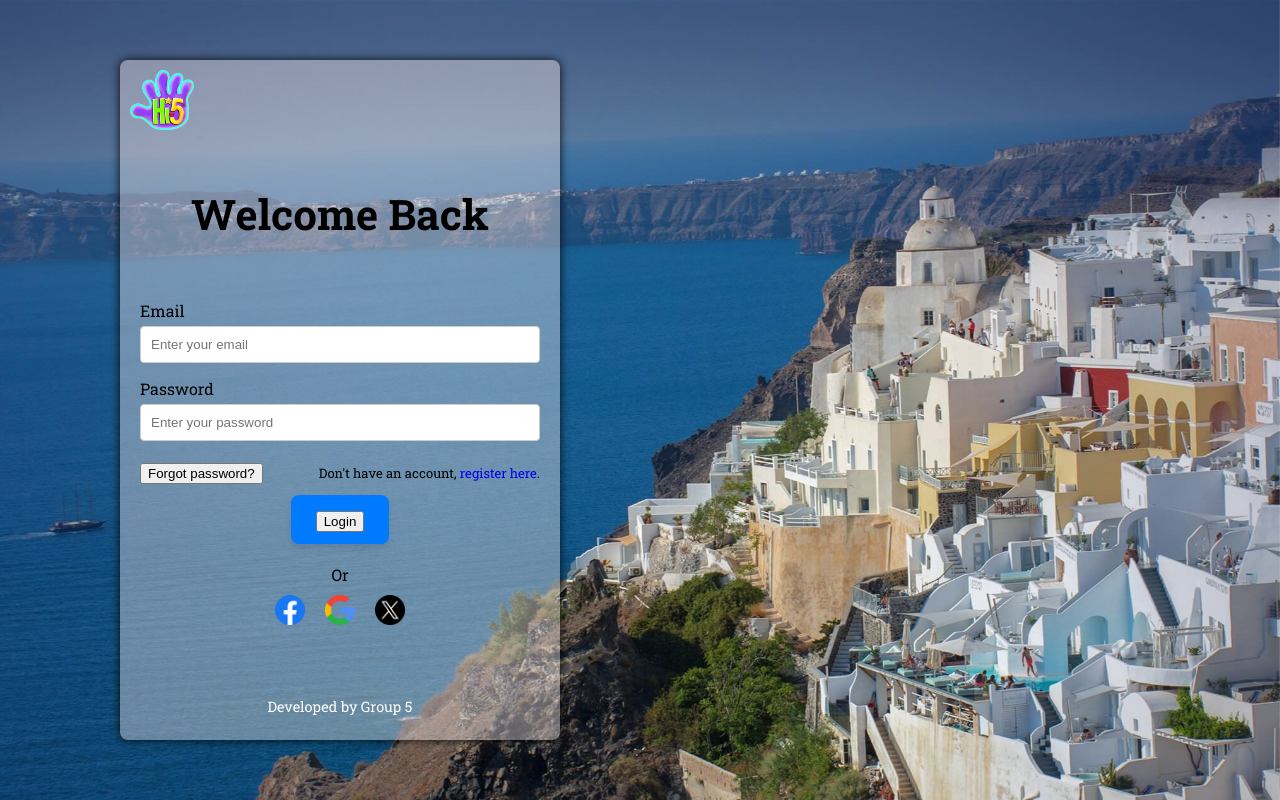
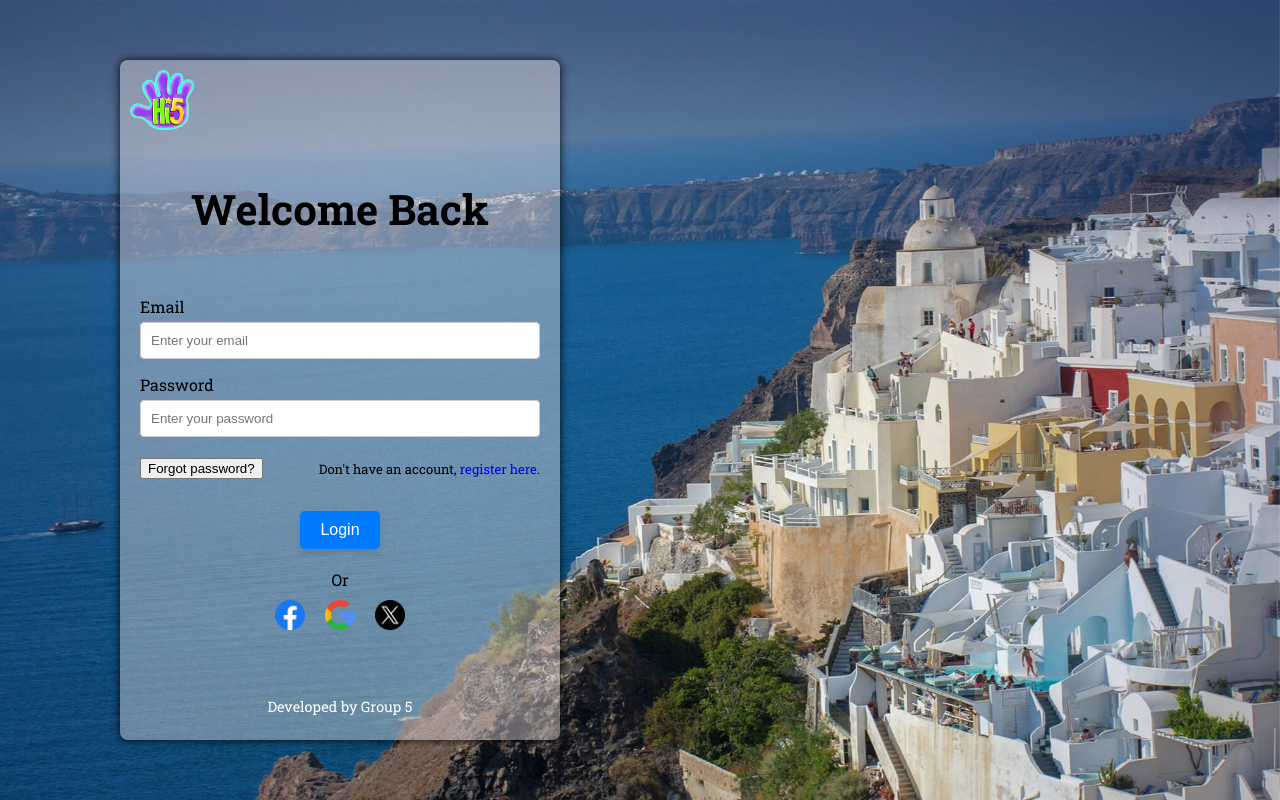
Before and after one commit to LancerLam2k4/AI-Powered-Hotel-Booking-App, a React (Create React App) app in the folder frontend/: page / in a window 1280 px wide. Built offline with nearby package versions, Linux system fonts and the light colour scheme.

Commit message:
Update Login.js

```diff
--- a/frontend/src/components/Authentication/Login.js
+++ b/frontend/src/components/Authentication/Login.js
@@ -78,9 +78,10 @@ const Login = () => {
                     </div>
                 </div>
 
-                <div className="login-button">
-                    <button type="submit" onClick={handleLogin}>Login</button>
-                </div>
+                <div class="button-container">
+    <button class="login-button">Login</button>
+</div>
+
 
             {/* Khối 5: Or và Logos */}
             <div className="alternative">
```
